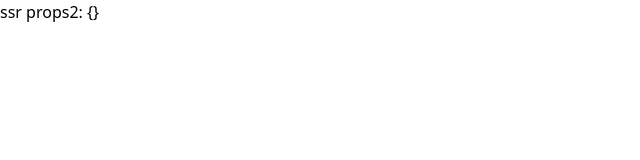
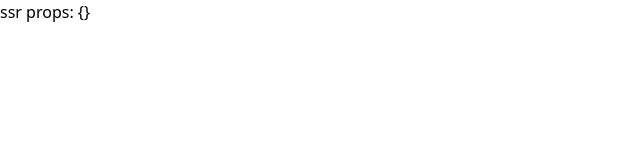
Before and after one commit to ymzuiku/create-react-ssg, a React (Vite) app: page /user in a window 1280 px wide. Shown: the top 160 px of the page, without its empty margins (0-640 px from the left). Built offline with nearby package versions, Linux system fonts and the light colour scheme.

Commit message:
fix: remove getServerSideProps

```diff
--- a/src/pages/user.tsx
+++ b/src/pages/user.tsx
@@ -1,12 +1,3 @@
 export default function User(props: Record<string, unknown>) {
-  return <div>ssr props2: {JSON.stringify(props)}</div>;
+  return <div>ssr props: {JSON.stringify(props)}</div>;
 }
-export const getServerSideProps = async (query: Record<string, unknown>) => {
-  console.log("get");
-  const str = await fetch("/ping", { method: "GET" }).then((v) => v.text());
-  return {
-    beforeFech: "ping: " + str,
-    date: new Date().toString(),
-    query: query,
-  };
-};
```
